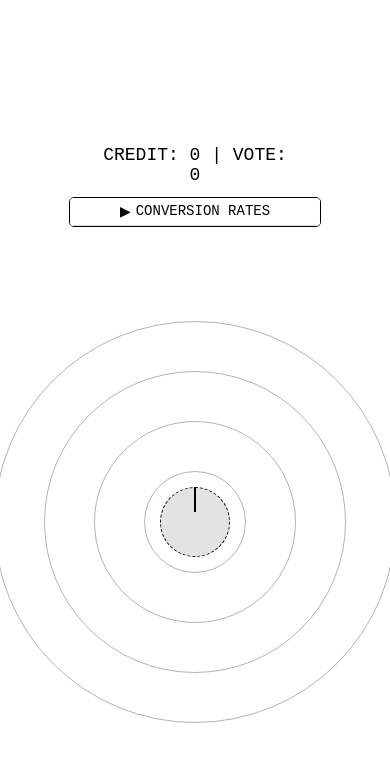
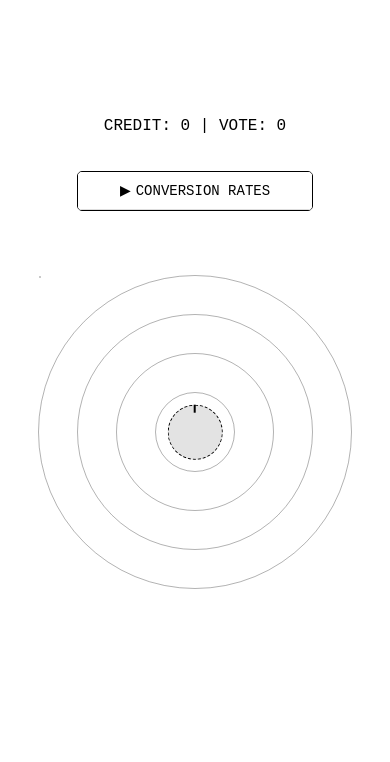
Before and after one commit to zeynepugr/PtC, a plain HTML site: page indexmobile.html in a window 390 px wide. Drawn offline with Linux system fonts and the light colour scheme.

Commit message:
Update stylemobile.css

```diff
--- a/stylemobile.css
+++ b/stylemobile.css
@@ -9,28 +9,29 @@ body {
     justify-content: center;
     height: 100vh;
     background-color: #fff;
+    overflow: hidden; /* Prevent any scrolling */
   }
 
   /* Credit and Vote Counts */
   #display {
     text-align: center;
     position: absolute;
-    top: 15%;
+    top: 12%;
     left: 50%;
     transform: translateX(-50%);
-    margin-bottom: 10px;
-    font-size: 18px;
+    margin-bottom: 5px;
+    font-size: 16px; /* Slightly smaller for mobile */
     z-index: 102;
   }
 
   /* Dropdown Container */
   #dropdown-container {
     position: absolute;
-    top: calc(15% + 70px); /* Slightly below the counts */
+    top: calc(12% + 70px); /* Below the credit/vote counts */
     left: 50%;
     transform: translateX(-50%);
-    width: 250px;
-    border: 1px solid #000;
+    width: 60%; /* Use a percentage for mobile responsiveness */
+    border: 0.5px solid #000;
     border-radius: 5px;
     overflow: hidden;
     font-family: "Courier New", Courier, monospace;
@@ -41,7 +42,7 @@ body {
   /* Dropdown Header */
   #dropdown-header {
     background-color: #ffffff;
-    padding: 5px;
+    padding: 10px;
     cursor: pointer;
     text-align: center;
     border-bottom: 1px solid #ddd;
@@ -65,7 +66,7 @@ body {
   }
 
   #dropdown-container.expanded #dropdown-content {
-    max-height: 300px; /* Expand content smoothly */
+    max-height: 300px; /* Adjusted height for smaller screens */
     padding: 10px;
     background-color: #fff;
     z-index: 101;
@@ -83,15 +84,15 @@ body {
   /* Knob and Concentric Circles */
   #knob-container {
     position: relative;
-    width: 400px;
-    height: 400px;
-    margin-top: 200px;
+    width: 80vw; /* Use viewport width for responsiveness */
+    height: 80vw; /* Maintain square aspect ratio */
+    margin-top: 20px; /* Add space below the dropdown */
   }
 
   #knob {
     position: absolute;
-    width: 70px;
-    height: 70px;
+    width: 14vw; /* Scale knob size dynamically */
+    height: 14vw;
     top: 50%;
     left: 50%;
     transform: translate(-50%, -50%) rotate(0deg);
@@ -103,18 +104,18 @@ body {
 
   #center-indicator {
     position: absolute;
-    width: 70px;
-    height: 70px;
-    top: 50%;
-    left: 50%;
-    transform: translate(-50%, -50%);
+    width: 100%;
+    height: 100%;
+    top: 0;
+    left: 0;
+    border-radius: 50%;
     z-index: 101;
   }
 
   #dashed-circle {
     position: absolute;
-    width: 70px;
-    height: 70px;
+    width: 100%;
+    height: 100%;
     top: 0;
     left: 0;
     border: 1px dashed #000;
@@ -126,12 +127,25 @@ body {
   #line-indicator {
     position: absolute;
     width: 2px;
-    height: 25px;
+    height: 15%;
     background-color: #000;
     top: 0;
     left: 50%;
     transform: translateX(-50%);
   }
+
+  #direction-indicator {
+    text-align: center;
+    position: absolute;
+    top: 10%; /* Place it above the credit/vote display */
+    left: 50%;
+    transform: translateX(-50%);
+    font-size: 18px;
+    font-weight: bold;
+    color: #000; /* Default color */
+    z-index: 103;
+  }
+
 
   /* Concentric Circles */
   .circle {
@@ -143,8 +157,8 @@ body {
   }
 
   .circle:nth-child(1) {
-    width: 70px;
-    height: 70px;
+    width: 14vw; /* Matches knob size */
+    height: 14vw;
     top: 50%;
     left: 50%;
     transform: translate(-50%, -50%);
@@ -152,8 +166,8 @@ body {
   }
 
   .circle:nth-child(2) {
-    width: 100px;
-    height: 100px;
+    width: 20vw; /* Scaled dynamically */
+    height: 20vw;
     top: 50%;
     left: 50%;
     transform: translate(-50%, -50%);
@@ -161,8 +175,8 @@ body {
   }
 
   .circle:nth-child(3) {
-    width: 200px;
-    height: 200px;
+    width: 40vw; /* Scaled dynamically */
+    height: 40vw;
     top: 50%;
     left: 50%;
     transform: translate(-50%, -50%);
@@ -170,8 +184,8 @@ body {
   }
 
   .circle:nth-child(4) {
-    width: 300px;
-    height: 300px;
+    width: 60vw;
+    height: 60vw;
     top: 50%;
     left: 50%;
     transform: translate(-50%, -50%);
@@ -179,8 +193,8 @@ body {
   }
 
   .circle:nth-child(5) {
-    width: 400px;
-    height: 400px;
+    width: 80vw;
+    height: 80vw;
     top: 50%;
     left: 50%;
     transform: translate(-50%, -50%);
@@ -195,4 +209,16 @@ body {
   z-index: 0;
   background: rgba(0, 128, 0, 0);
   transition: background 0.1s linear, width 0.1s linear, height 0.1s linear;
+
+  /* Center dynamically based on width and height */
+  top: 50%;
+  left: 50%;
+  transform: translate(-50%, -50%); /* Center using translate */
 }
+
+
+  /* Disable scrolling */
+  body.prevent-scroll {
+    touch-action: none;
+    overflow: hidden;
+  }
```
Lines whose indentation alone changed are shown as unchanged.
